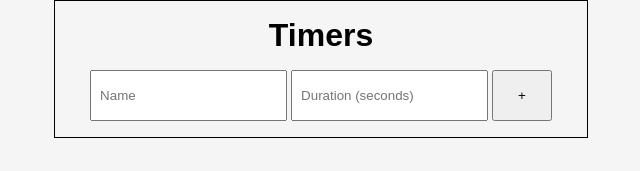
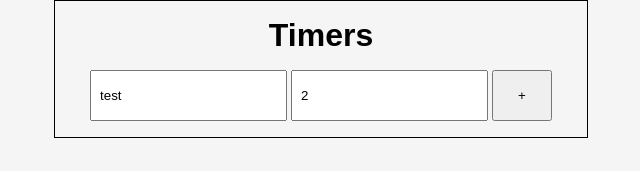
Before and after one commit to matiasarenhard/custom-timers, a React (Create React App) app: page / in a window 1280 px wide. Shown: the top 171 px of the page, without its empty margins (319-959 px from the left). Built offline with nearby package versions, Linux system fonts and the light colour scheme.

Commit message:
add onSubmit

```diff
--- a/src/App.js
+++ b/src/App.js
@@ -1,4 +1,4 @@
-import TimerForm from "./TimerForm";
+import TimerForm from "./components/TimerForm";
 import styles from "./App.module.css";
 
 function App() {
--- a/src/TimerForm/index.js
+++ /dev/null
@@ -1,15 +0,0 @@
-import styles from "./TimerForm.module.css";
-
-const TimerForm = () => {
-    return (
-        <form className={styles.form}>
-            <input type="text" className={styles.input} name="name" placeholder="Name" />
-            <input type="number" className={styles.input} name="duration" placeholder="Duration (seconds)" min="1" />
-
-            <input type="submit" className={styles.submitButton} value="+" />
-        </form>
-    );
-
-};
-
-export default TimerForm;
--- /dev/null
+++ b/src/components/TimerForm/index.js
@@ -0,0 +1,25 @@
+import styles from "./TimerForm.module.css";
+
+const TimerForm = () => {
+    const handleFormSubmit = (event) => {
+        event.preventDefault();
+
+        const form = event.target;
+        const newTimer = Object.fromEntries(new FormData(form));
+        newTimer.duration = parseInt(newTimer.duration);
+
+    };
+
+    return (
+        <form className={styles.form} onSubmit={handleFormSubmit}>
+            <input type="text" className={styles.input} name="name" placeholder="Name" defaultValue="test" />
+            <input type="number" className={styles.input} name="duration" placeholder="Duration (seconds)" min="1" defaultValue={2}
+            />
+
+            <input type="submit" className={styles.submitButton} value="+" />
+        </form>
+    );
+
+};
+
+export default TimerForm;
```
Also changed, not shown: src/components/TimerForm/TimerForm.module.css (renamed from src/TimerForm/TimerForm.module.css).
